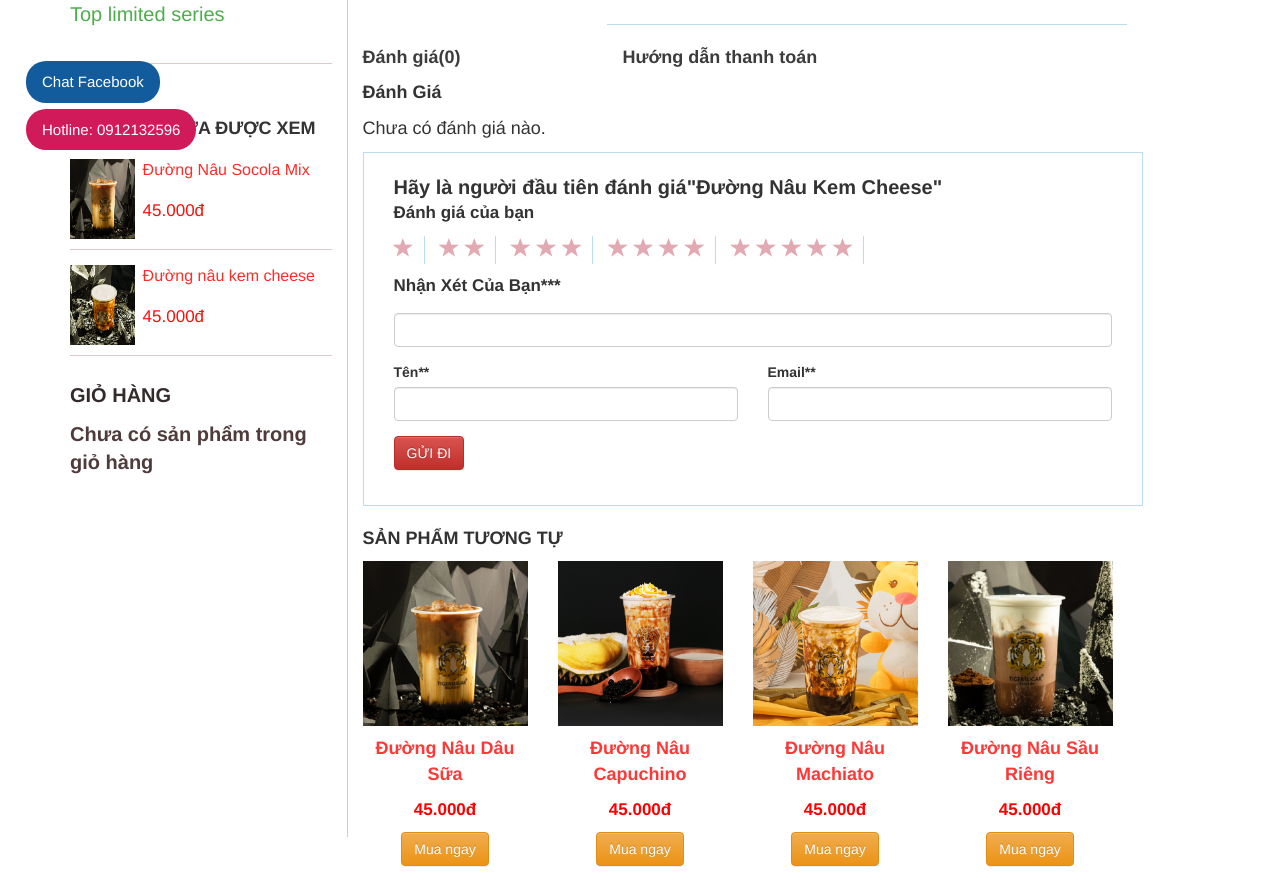
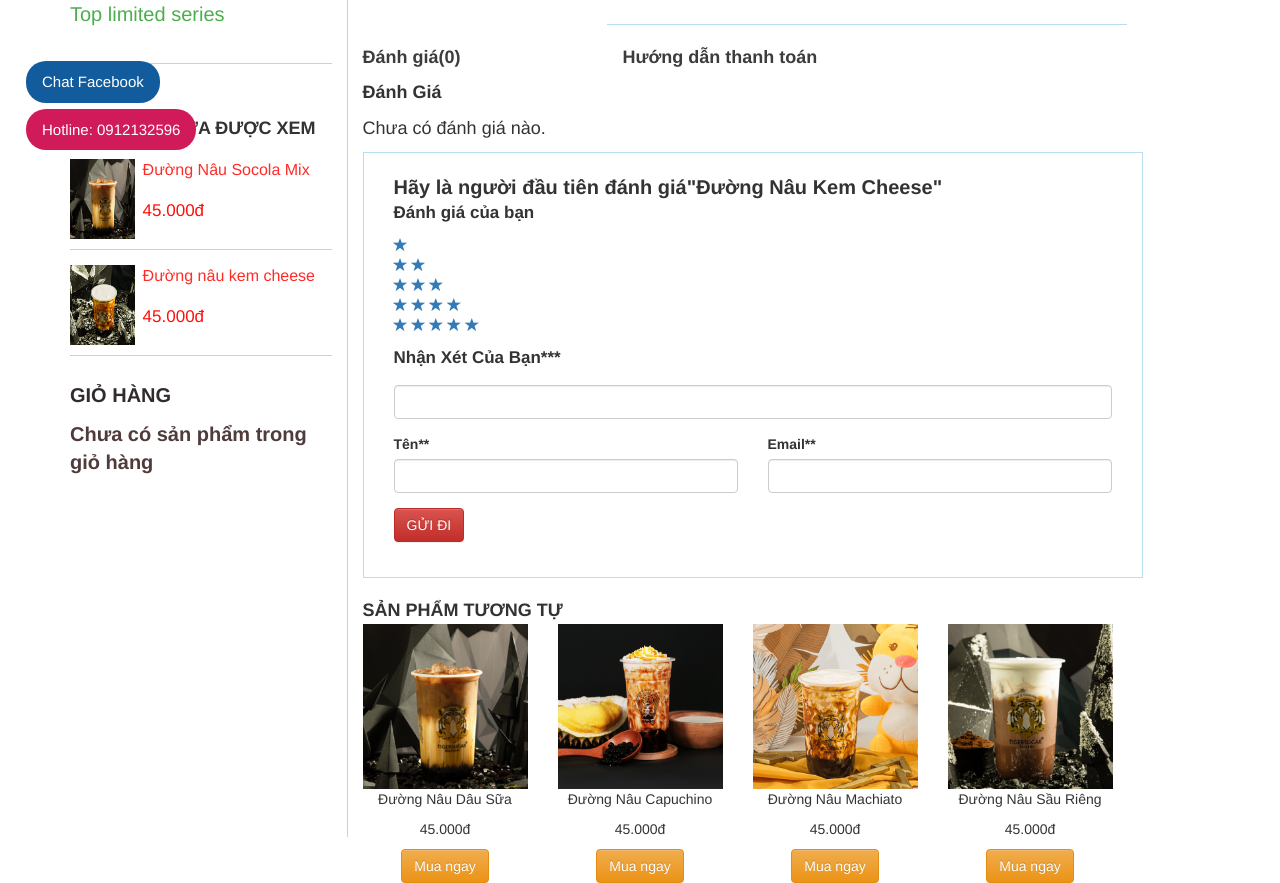
Before and after one commit to saomocmedia/the-avengers, a PHP site: page /view/sanpham.html in a window 1280 px wide. Shown: the part 604-1487 px from the top of the page. Run offline with PHP 8.4, Linux system fonts and the light colour scheme; some web fonts are replaced.

Commit message:
layout tintuc

```diff
--- a/css/style.css
+++ b/css/style.css
@@ -12,6 +12,9 @@ body{
 }
 li{
     list-style: none;
+}
+a{
+    text-decoration: none;
 }
 .section{
     float: left;
@@ -443,6 +421,9 @@ a.item4{
     margin-top:40px;
     padding: 0;
 }
+.anh{
+    float: left;
+}
 .chuthich{
     float: left;
     font-size: 15px;
@@ -490,43 +471,12 @@ a.item4{
     margin-right: 10px;
     font-size: 35px;
 }
-.iconsao1{
+.iconsao{
     float: left;
     margin-right: 15px;
     font-size: 20px;
     padding-right: 10px;
     border-right: 1px solid #b9def0;
-}
-.iconsao2{
-    float: left;
-    margin-right: 15px;
-    font-size: 20px;
-    padding-right: 10px;
-    border-right: 1px solid #b9def0;
-}
-.iconsao3{
-    float: left;
-    margin-right: 15px;
-    font-size: 20px;
-    padding-right: 10px;
-    border-right: 1px solid #b9def0;
-}
-.iconsao4{
-    float: left;
-    margin-right: 15px;
-    font-size: 20px;
-    padding-right: 10px;
-    border-right: 1px solid #b9def0;
-}
-.iconsao5{
-    float: left;
-    margin-right: 15px;
-    font-size: 20px;
-    padding-right: 10px;
-    border-right: 1px solid #b9def0;
-}
-.glyphicon-star{
-    color: #e2a9b3;
 }
 .danhgia{
     margin-top: 20px;
@@ -545,14 +495,9 @@ a.item4{
     font-size: 17px;
     font-weight: bold;
 }
-.sanphamtuongtu{
-    margin-top: 35px;
-}
-.span{
-    font-size: 18px;
-    color: #ff3837;
-    text-align: center;
-    font-weight: 600;
+.sanphamcuthe{
+    float: left;
+    margin-right:25px;
     margin-top: 10px;
 }
 .box > p > a{
@@ -574,21 +528,7 @@ a.item4{
     color: red;
     font-size: 17px;
 }
-.anh{
-    max-height:165px;
-    max-width: 165px;
-    overflow: hidden;
-}
-.anh > img:hover{
-    transition: 1s;
-    transform: scale(1.1);
-}
-.sotien{
-    font-size: 17px;
-    font-weight: 600;
-    color: red;
-}
-/*css layout tintuc*/
+/*css layout tintuc Lâm*/
 .layouttintuc{
     width: 100%;
 }
```
Also changed, not shown: other parts of css/style.css (+99 -45 lines), view/blog.html (+12 -14 lines).
